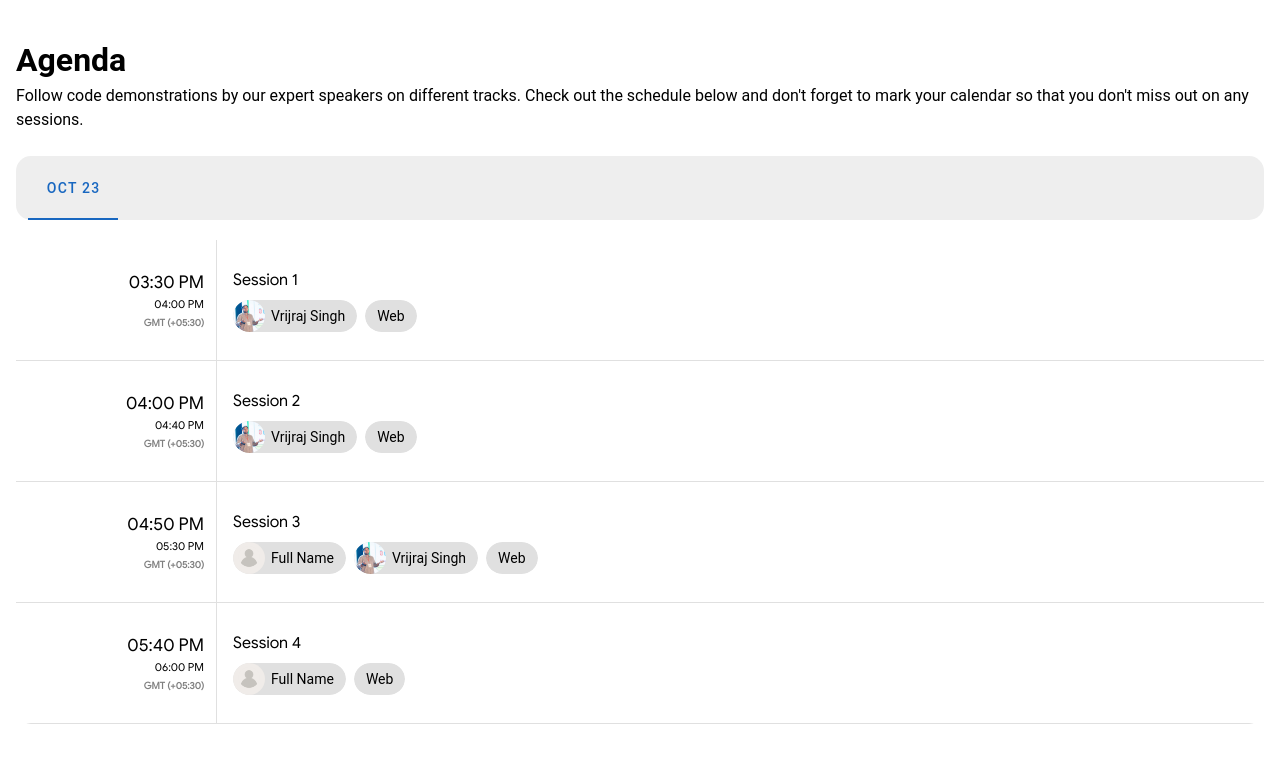
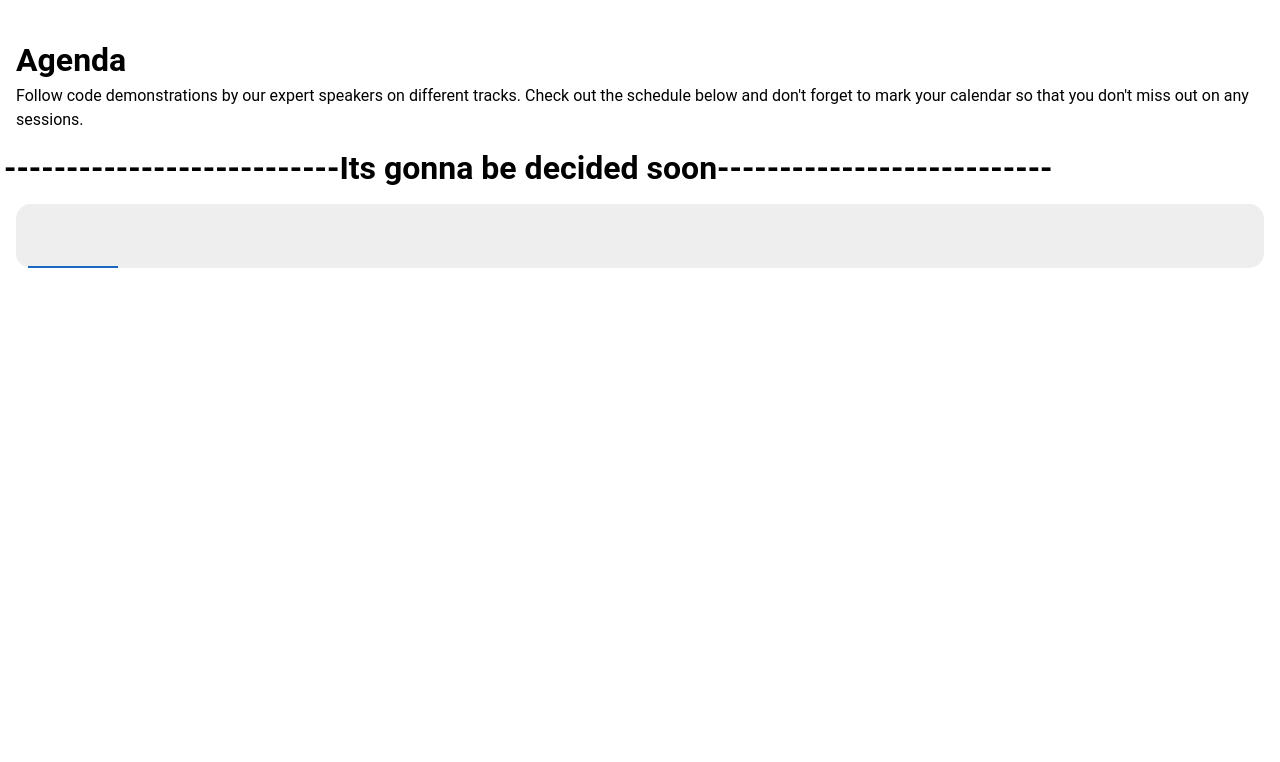
Before and after one commit to arnab-git-404/devfest-durgapur-2024, a Nuxt app: page /agenda in a window 1280 px wide. Shown: the top 762 px of the page. Built offline with nearby package versions, Linux system fonts and the light colour scheme.

Commit message:
update agendas and team structure

```diff
--- a/data/schedule.json
+++ b/data/schedule.json
@@ -1,28 +1,5 @@
 [
     {
-        "day": "1",
-        "date": "Oct 23",
-        "schedule": [
-            {
-                "startTime": "03:30",
-                "endTime": "04:00",
-                "session": 1001
-            },
-            {
-                "startTime": "04:00",
-                "endTime": "04:40",
-                "session": 1002
-            },
-            {
-                "startTime": "04:50",
-                "endTime": "05:30",
-                "session": 1003
-            },
-            {
-                "startTime": "05:40",
-                "endTime": "06:00",
-                "session": 1004
-            }
-        ]
+
     }
 ]
--- a/data/sessions.json
+++ b/data/sessions.json
@@ -1,62 +1,3 @@
 [
-    {
-        "id": "1001",
-        "slide": "",
-        "title": "Session 1",
-        "description": "In this session, we will help you get kickstarted with web, starting from what is the current state of web in India, challenges and opportunities, Roadmap, Google's web technologies, getting started with e-commerce application. We will also see, how we can extend the functionalities of a web-app with Authentication, Database and Hosting using Firebase. You will also learn frequently asked interview questions.",
-        "track": "Web",
-        "link": "https://www.youtube.com/embed/SYQa0pqoPWA?si=PTsrvHcgN23ffbYJ",
-        "time": "06:00 PM to 06:35 PM (IST)",
-        "format": "Day 1",
-        "date": "Oct 22, 2021",
-        "timeDuration": "40",
-        "speakers": [
-            101
-        ]
-    },
-    {
-        "id": "1002",
-        "slide": "",
-        "title": "Session 2",
-        "description": "In this session, we will help you get kickstarted with web, starting from what is the current state of web in India, challenges and opportunities, Roadmap, Google's web technologies, getting started with e-commerce application. We will also see, how we can extend the functionalities of a web-app with Authentication, Database and Hosting using Firebase. You will also learn frequently asked interview questions.",
-        "track": "Web",
-        "link": "",
-        "time": "06:00 PM to 06:35 PM (IST)",
-        "format": "Day 1",
-        "date": "Oct 22, 2021",
-        "timeDuration": "40",
-        "speakers": [
-            101
-        ]
-    },
-    {
-        "id": "1003",
-        "slide": "",
-        "title": "Session 3",
-        "description": "In this session, we will help you get kickstarted with web, starting from what is the current state of web in India, challenges and opportunities, Roadmap, Google's web technologies, getting started with e-commerce application. We will also see, how we can extend the functionalities of a web-app with Authentication, Database and Hosting using Firebase. You will also learn frequently asked interview questions.",
-        "track": "Web",
-        "link": "",
-        "time": "06:00 PM to 06:35 PM (IST)",
-        "format": "Day 1",
-        "date": "Oct 22, 2021",
-        "timeDuration": "40",
-        "speakers": [
-            102, 101
-        ]
-    },
-    {
-        "id": "1004",
-        "slide": "",
-        "title": "Session 4",
-        "description": "In this session, we will help you get kickstarted with web, starting from what is the current state of web in India, challenges and opportunities, Roadmap, Google's web technologies, getting started with e-commerce application. We will also see, how we can extend the functionalities of a web-app with Authentication, Database and Hosting using Firebase. You will also learn frequently asked interview questions.",
-        "track": "Web",
-        "link": "",
-        "time": "06:00 PM to 06:35 PM (IST)",
-        "format": "Day 1",
-        "date": "Oct 22, 2021",
-        "timeDuration": "40",
-        "speakers": [
-            102
-        ]
-    }
+
 ]
--- a/data/team.json
+++ b/data/team.json
@@ -8,14 +8,15 @@
     },
     "community_title": "Google Developer Expert for Firebase",
     "image": "soumo.jpg",
-    "bio": "Vrijraj is a dedicated CTO at agprop and a passionate advocate for community engagement. He actively contributes to the TechFerment community and holds the esteemed title of Google Developers Expert for Firebase and Web Technologies. With a wealth of experience, he has conducted over 300 talks and workshops, sharing his knowledge with various communities. Vrijraj's expertise lies in Web development, Firebase, Google Cloud Platform, and UI/UX Design. He possesses a strong drive for learning new technologies and leveraging them to build innovative solutions. Alongside his professional endeavors, Vrijraj takes pleasure in mentoring individuals and nurturing communities. During his leisure time, he indulges in his love for food and enjoys watching YouTube videos.",
+    "bio": "Vrijraj is a dedicated CTO at agprop...",
     "social": {
       "linkedin": "https://www.linkedin.com/in/vrijrajsingh/",
       "twitter": "https://twitter.com/SVrijraj",
       "github": "https://github.com/vrijraj",
       "web": "https://vrijraj.xyz/"
     },
-    "type": "Core"
+    "type": "Core",
+    "teamCategory": "Organizer"
   },
   {
     "id": "6002",
@@ -26,17 +27,18 @@
     },
     "community_title": "Designer",
     "image": "soumo.jpg",
-    "bio": "A problem solver who uses his creative talents to tackle design-related challenges. With a keen eye for detail and an innate understanding of infographics, visual design, and UI/UX. I am able to transform complex information into visually compelling and user-friendly designs. Whether it includes working on a brand-new project or revamping an existing design.",
+    "bio": "A problem solver who uses his creative talents...",
     "social": {
       "linkedin": "https://www.linkedin.com/in/s-shivam/",
-      "twitter": "https://twitter.com/Shivamc504?t=Vc1j2jeHDLkS1-cSM1LSkg&s=09",
+      "twitter": "https://twitter.com/Shivamc504",
       "github": "",
       "web": "https://shivam.live/"
     },
-    "type": "Core"
+    "type": "Core",
+    "teamCategory": "Design"
   },
   {
-    "id": "6002",
+    "id": "6003",
     "name": "Sandali Singh",
     "company": {
       "name": "OSS Labs Community",
@@ -44,31 +46,33 @@
     },
     "community_title": "Developer",
     "image": "sandali.jpg",
-    "bio": "I'm Sandali singh, a Software Developer, fueled by curiosity and driven by innovation,with a passion for full-stack development. Equipped with a solid foundation in computer science and hands-on experience in various programming languages and technologies, I am eager to embark on my journey as a full-stack developer. My academic background has honed my problem-solving skills and instilled in me a keen attention to detail, both of which are essential traits in the world of software development. With a strong desire to learn and grow in this dynamic field, I am excited to contribute my creativity and technical expertise to building innovative and user-friendly solutions.",
+    "bio": "I'm Sandali Singh, a Software Developer...",
     "social": {
       "linkedin": "https://www.linkedin.com/in/sandali-singh/",
       "twitter": "https://twitter.com/_Sandali_Singh_",
       "github": "https://github.com/sandali-singh",
       "web": "https://sandali.xyz/"
     },
-    "type": "Volunteer"
+    "type": "Volunteer",
+    "teamCategory": "Web"
   },
   {
-    "id": "6002",
-    "name": "Full Name",
+    "id": "6004",
+    "name": "New Member",
     "company": {
       "name": "OSS Labs Community",
-      "designation": "Developer"
+      "designation": "Outreach"
     },
-    "community_title": "Developer",
+    "community_title": "Community Outreach",
     "image": "",
-    "bio": "Full Name and Bio",
+    "bio": "A community outreach specialist...",
     "social": {
       "linkedin": "https://www.linkedin.com/in/",
       "twitter": "https://twitter.com",
       "github": "https://github.com",
       "web": "https://example.com"
     },
-    "type": "Volunteer"
+    "type": "Volunteer",
+    "teamCategory": "Outreach"
   }
 ]
--- a/pages/agenda.vue
+++ b/pages/agenda.vue
@@ -10,6 +10,7 @@
             calendar so that you don't miss out on any sessions.
           </p>
         </v-col>
+        <h1>---------------------------Its gonna be decided soon---------------------------</h1>
       </v-row>
       <ClientOnly>
         <v-row class="mb-7">
--- a/pages/team.vue
+++ b/pages/team.vue
@@ -7,14 +7,47 @@
           <p>
             Our mission is to equip our community members with practical skills,
             enabling them to communicate their insights and drive innovative
-            solutions effectively. Whatever your challenge, these leaders on the
-            front line of transformation, innovation, and exploration helped
-            solve it with you.
+            solutions effectively.
           </p>
         </v-col>
       </v-row>
-      <v-row>
-        <v-col md="2" sm="3" cols="6" v-for="(item, index) in teamData" :key="index">
+
+      <!-- Organizer Team -->
+      <v-row v-if="organizerTeam.length">
+        <v-col md="12">
+          <h2>Organizer Team</h2>
+        </v-col>
+        <v-col md="2" sm="3" cols="6" v-for="(item, index) in organizerTeam" :key="index">
+          <common-team-card :data="item" />
+        </v-col>
+      </v-row>
+
+      <!-- Web Team -->
+      <v-row v-if="webTeam.length">
+        <v-col md="12">
+          <h2>Web Team</h2>
+        </v-col>
+        <v-col md="2" sm="3" cols="6" v-for="(item, index) in webTeam" :key="index">
+          <common-team-card :data="item" />
+        </v-col>
+      </v-row>
+
+      <!-- Design Team -->
+      <v-row v-if="designTeam.length">
+        <v-col md="12">
+          <h2>Design Team</h2>
+        </v-col>
+        <v-col md="2" sm="3" cols="6" v-for="(item, index) in designTeam" :key="index">
+          <common-team-card :data="item" />
+        </v-col>
+      </v-row>
+
+      <!-- Outreach Team -->
+      <v-row v-if="outreachTeam.length">
+        <v-col md="12">
+          <h2>Outreach Team</h2>
+        </v-col>
+        <v-col md="2" sm="3" cols="6" v-for="(item, index) in outreachTeam" :key="index">
           <common-team-card :data="item" />
         </v-col>
       </v-row>
@@ -24,6 +57,12 @@
 
 <script setup>
 const { teamData, mainData } = useJSONData();
+
+const organizerTeam = computed(() => teamData.filter(member => member.teamCategory === 'Organizer'));
+const webTeam = computed(() => teamData.filter(member => member.teamCategory === 'Web'));
+const designTeam = computed(() => teamData.filter(member => member.teamCategory === 'Design'));
+const outreachTeam = computed(() => teamData.filter(member => member.teamCategory === 'Outreach'));
+
 definePageMeta({
   layout: false,
 });
@@ -42,8 +81,7 @@ useSeoMeta({
   ogImage: `${mainData.seo.hostUrl}/thumbnail.png?auto=format&fit=crop&frame=1&h=512&w=1024`,
   ogUrl: mainData.seo.hostUrl,
   ogType: "website",
-  twitterTitle:
-    "Team - " + mainData.eventInfo.name + " | " + mainData.communityName,
+  twitterTitle: "Team - " + mainData.eventInfo.name + " | " + mainData.communityName,
   twitterDescription: mainData.eventInfo.description.short,
   twitterImage: `${mainData.seo.hostUrl}thumbnail.png?auto=format&fit=crop&frame=1&h=512&w=1024`,
   twitterCard: "summary_large_image",
```
